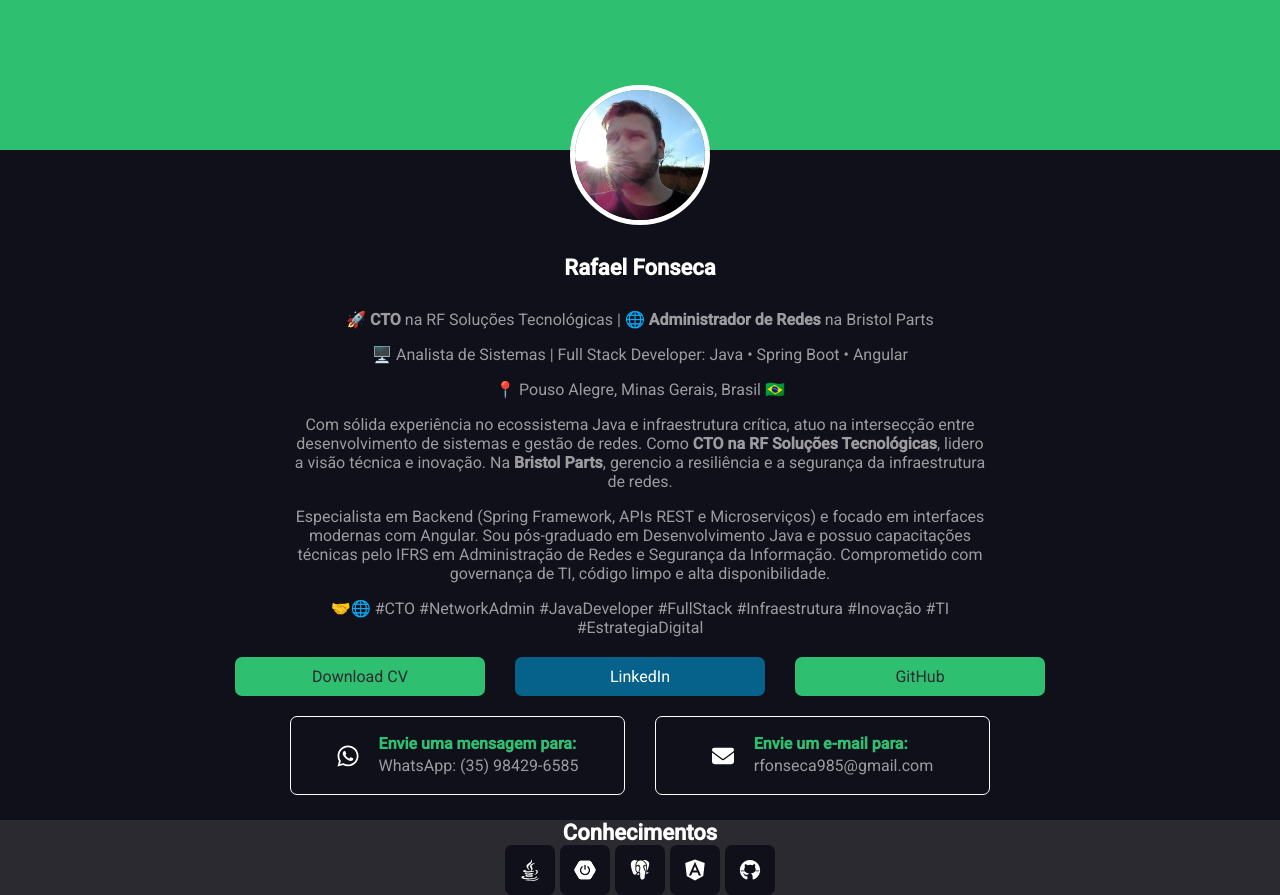
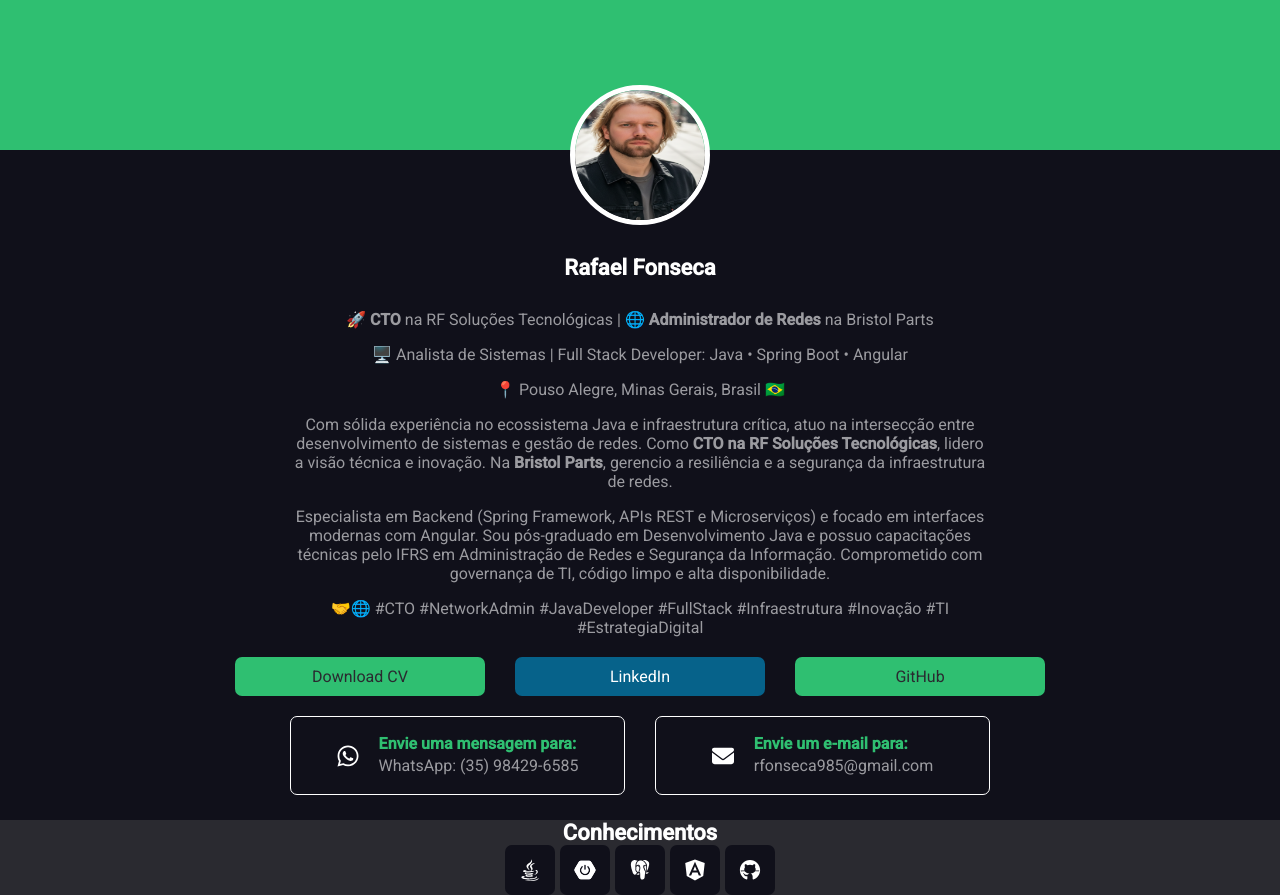
Before and after one commit to rfonseca985/page-portifolio, an Angular app: page / in a window 1280 px wide. Built offline with nearby package versions, Linux system fonts and the light colour scheme.

Commit message:
Change profile image from Rafael.jpg to Rafael.png

```diff
--- a/src/app/modules/page/components/header/header.component.html
+++ b/src/app/modules/page/components/header/header.component.html
@@ -1,6 +1,6 @@
 <header>
   <img
-    src="assets/img/Rafael.jpg"
+    src="assets/img/Rafael.png"
     alt="Rafael Fonseca - Foto de perfil"
     width="130px"
     height="130px"
```
